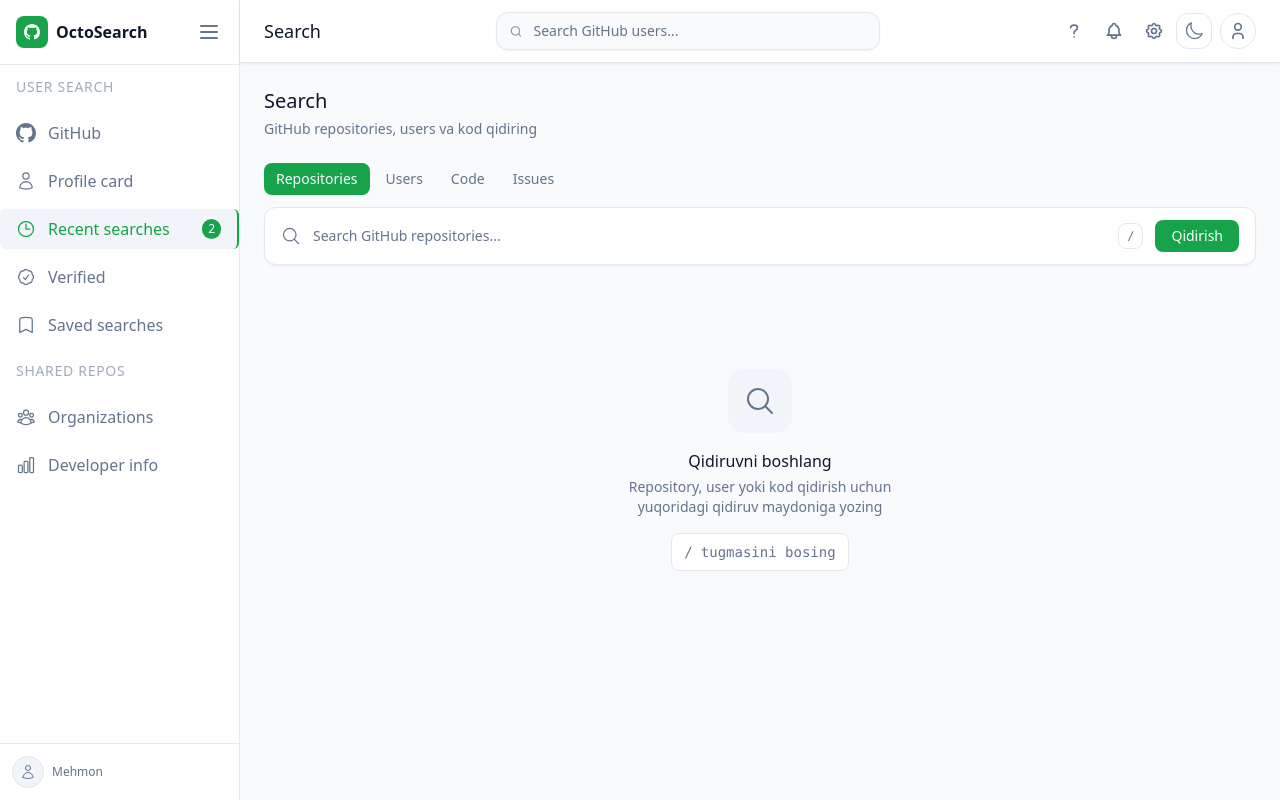
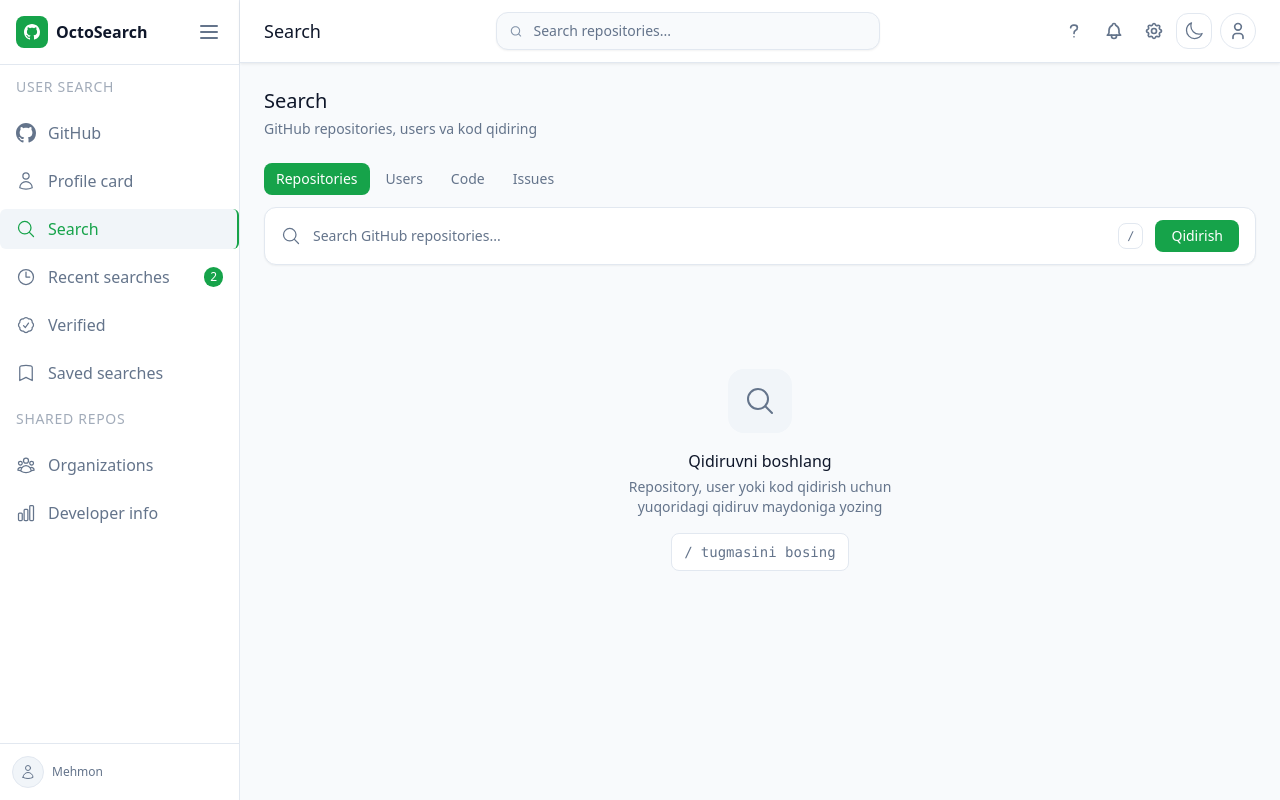
Before and after one commit to Ozodbekmirzohidov/octoSearch, a Next.js app: page /search in a window 1280 px wide. Built offline with nearby package versions, Linux system fonts and the light colour scheme; no server answers.

Commit message:
fix: add search /sidebar

```diff
--- a/components/Navbar/Navbar.tsx
+++ b/components/Navbar/Navbar.tsx
@@ -38,7 +38,6 @@
     <nav className="flex items-center justify-between w-full border-b border-border bg-card shadow-navbar py-3 px-4 md:px-6">
       <div className="flex items-center gap-2">
         <h2 className="text-head font-medium text-lg">{pageName}</h2>
-
       </div>
 
       <div className="flex-1 max-w-xs md:max-w-sm mx-4">
@@ -53,7 +52,7 @@
           <input
             type="text"
             className="w-full bg-background text-head text-sm placeholder:text-p pl-9 pr-4 py-2 border border-border rounded-xl outline-none shadow-input focus:shadow-input-focus focus:border-green transition-all"
-            placeholder="Search GitHub users..."
+            placeholder="Search repositories..."
             value={query}
             onChange={(e) => setQuery(e.target.value)}
             onKeyDown={handleSearch}
--- a/components/Sidebar/Sidebar.tsx
+++ b/components/Sidebar/Sidebar.tsx
@@ -47,8 +47,27 @@
           ),
         },
         {
+          label: "Search",
+          href: "/search",
+          icon: (
+            <svg
+              viewBox="0 0 24 24"
+              fill="none"
+              stroke="currentColor"
+              strokeWidth={1.5}
+              className="w-5 h-5"
+            >
+              <path
+                strokeLinecap="round"
+                strokeLinejoin="round"
+                d="m21 21-5.197-5.197m0 0A7.5 7.5 0 1 0 5.196 5.196a7.5 7.5 0 0 0 10.607 10.607Z"
+              />
+            </svg>
+          ),
+        },
+        {
           label: "Recent searches",
-          href: "/search",
+          href: "/searchs",
           icon: (
             <svg
               viewBox="0 0 24 24"
```
